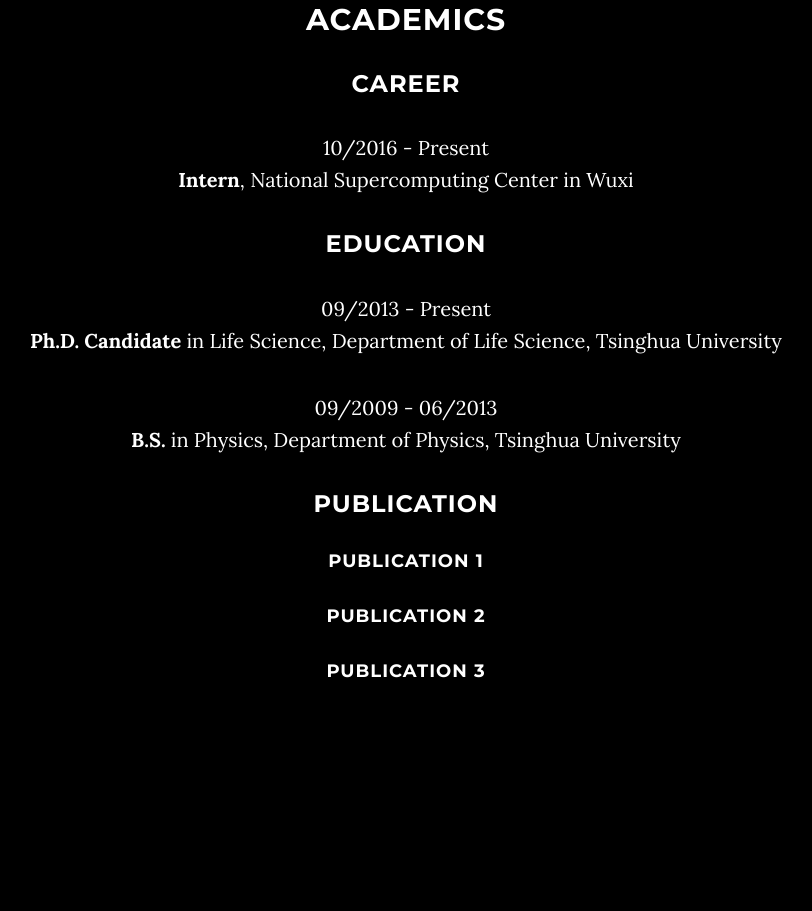
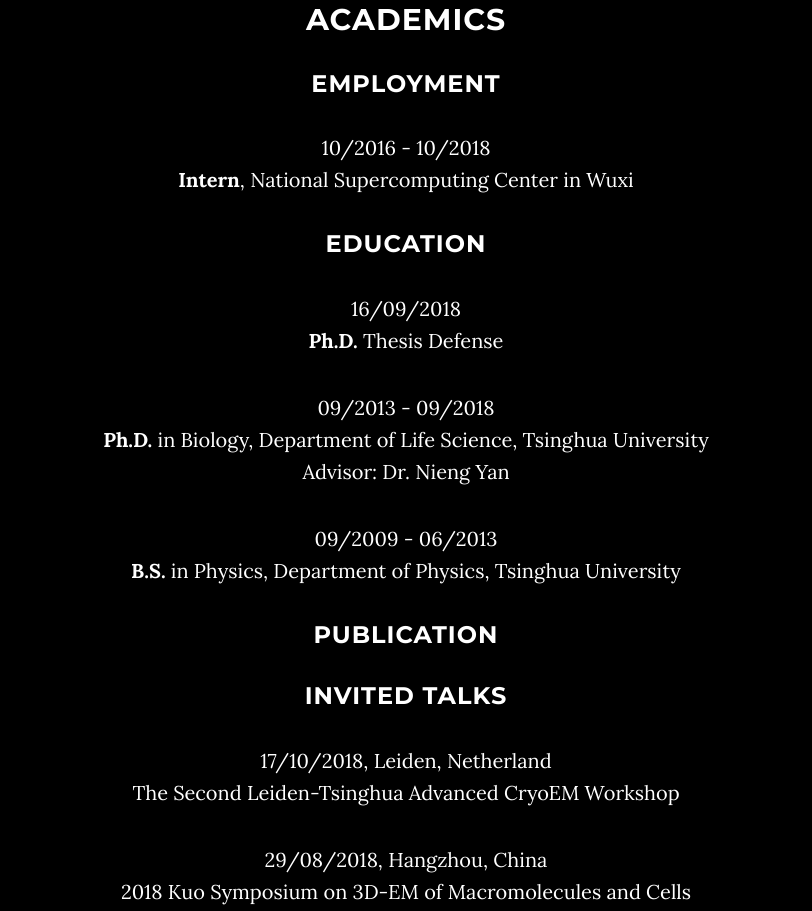
Before and after one commit to Zarrathustra/zarrathustra.github.io, a website: page index.html in a window 1280 px wide. Shown: the part 1432-2343 px from the top of the page, without its empty margins (234-1046 px from the left). Drawn offline with nearby package versions, Linux system fonts and the light colour scheme; some packages are replaced by stand-ins of ours.

Commit message:
Some Changes

```diff
--- a/index.html
+++ b/index.html
@@ -84,7 +84,7 @@
                 <div class="row">
                     <div class="col-md-8 col-md-offset-2">
                         <h1 class="brand-heading">Mingxu Hu</h1>
-                        <p class="intro-text">Ph.D. Candidate
+                        <p class="intro-text">
                             <br>Department of Life Science
                             <br>Tsinghua University</p>
                         <a href="#about" class="btn btn-circle page-scroll">
@@ -112,19 +112,25 @@
             <div class="col-lg-8 col-lg-offset-2">
                 <h2>Academics</h2>
 
-                <h3>Career</h3>
+                <h3>Employment</h3>
                 <p>
-                10/2016 - Present
+                10/2016 - 10/2018
                 <br>
                 <b>Intern</b>, National Supercomputing Center in Wuxi
                 </p>
 
                 <h3>Education</h3>
                 <p>
-                09/2013 - Present
+                16/09/2018
                 <br>
-                <b>Ph.D. Candidate</b> in Life Science, Department of Life Science,
+                <b>Ph.D.</b> Thesis Defense
+                <p>
+                09/2013 - 09/2018
+                <br>
+                <b>Ph.D.</b> in Biology, Department of Life Science,
                 Tsinghua University
+                <br>
+                Advisor: Dr. Nieng Yan
                 </p>
                 <p>
                 09/2009 - 06/2013
@@ -135,16 +141,25 @@
 
                 <h3>Publication</h3>
                 <p>
-                <h4>Publication 1</h4>
-                <h4>Publication 2</h4>
-                <h4>Publication 3</h4>
                 </p>
 
+                <h3>Invited Talks</h3>
+                <p>
+                17/10/2018, Leiden, Netherland
+                <br>
+                The Second Leiden-Tsinghua Advanced CryoEM Workshop
+                </p>
+                <p>
+                29/08/2018, Hangzhou, China
+                <br>
+                2018 Kuo Symposium on 3D-EM of Macromolecules and Cells
+                </p>
             </div>
         </div>
     </section>
 
     <!-- Computer Skills -->
+    <!--
     <section id="computer_skills" class="content-section text-center">
         <div class="row">
             <div class="col-lg-8 col-lg-offset-2">
@@ -217,7 +232,6 @@
         <div class="row">
             <div class="col-lg-8 col-lg-offset-2">
                 <h2>Contact Mingxu Hu</h2>
-                <p> Please feel free to E-mail me!</p>
                 <p><a href="mailto:hmx13@mails.tsinghua.edu.cn">hmx13@mails.tsinghua.edu.cn</a>
                 </p>
                 <ul class="list-inline banner-social-buttons">
```
Also changed, not shown: 1 other file.
